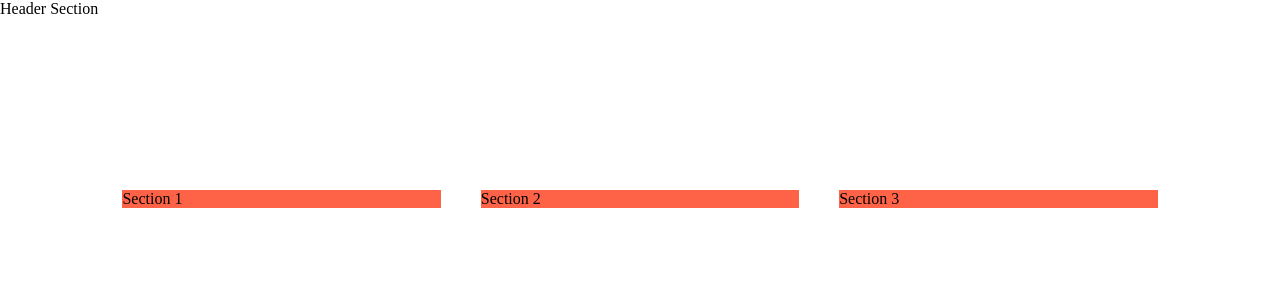
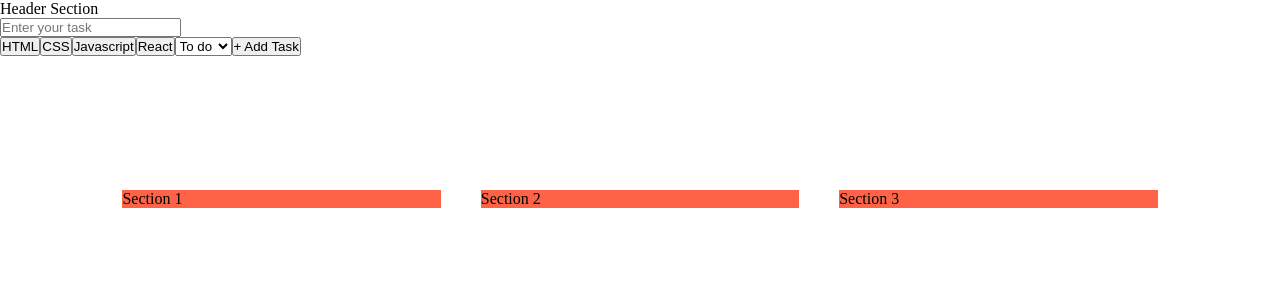
Before and after one commit to seohyunchoiii/todolist, a React (Vite) app: page / in a window 1280 px wide. Shown: the top 300 px of the page. Built offline with nearby package versions, Linux system fonts and the light colour scheme.

Commit message:
build task form component

```diff
--- a/package.json
+++ b/package.json
@@ -12,6 +12,7 @@
   "dependencies": {
     "react": "^18.2.0",
     "react-dom": "^18.2.0",
+    "react-select": "^5.8.0",
     "styled-components": "^6.1.11"
   },
   "devDependencies": {
--- a/src/App.jsx
+++ b/src/App.jsx
@@ -1,11 +1,11 @@
 import React from 'react'
 import styled from 'styled-components'
+import TaskForm from './components/TaskForm'
 
 const Container = styled.div`
   display: grid;
   grid-template-rows: 150px auto;
   `
-const Header = styled.div``
 const Main = styled.div`
   display: flex;
   justify-content: space-evenly;
@@ -20,7 +20,7 @@ const Column = styled.div`
 const App = () => {
   return (
     <Container>
-      <Header>Header Section</Header>
+      <TaskForm/>
       <Main>
         <Column>Section 1</Column>
         <Column>Section 2</Column>
--- /dev/null
+++ b/src/components/TaskForm.jsx
@@ -0,0 +1,58 @@
+import React from 'react'
+import styled from 'styled-components'
+
+const Container = styled.div``
+const Header = styled.div``
+const Form = styled.form``
+const Input = styled.input``
+const Bottom = styled.div``
+const Button = styled.button``
+const Options =[
+  {value:'todo', name:'To do'},
+  {value:'doing', name: 'Doing'},
+  {value:'done', name: 'Done'}
+];
+const SelectBox = (props) =>{
+  return (
+    <select>
+      {props.options.map((option) => (
+        <option
+            key={option.value}
+            value={option.value}>
+          {option.name}
+        </option>
+      ))}
+    </select>
+  )
+}
+const Submit = styled.button``
+
+const TaskForm = () => {
+  return (
+    <Container>
+      <Header>Header Section</Header>
+        <Form>
+          <Input
+            type= "text"
+            name = "task_input"
+            placeholder = 'Enter your task'
+          />
+          <Bottom>
+            <Button>HTML</Button>
+            <Button>CSS</Button>
+            <Button>Javascript</Button>
+            <Button>React</Button>
+
+            <SelectBox
+              options = {Options}
+              />
+            <Submit>
+              + Add Task
+            </Submit>
+          </Bottom>
+        </Form>
+      </Container>
+  )
+}
+
+export default TaskForm
```
Also changed, not shown: 1 other file (tests, documents, lock files or other folders).
